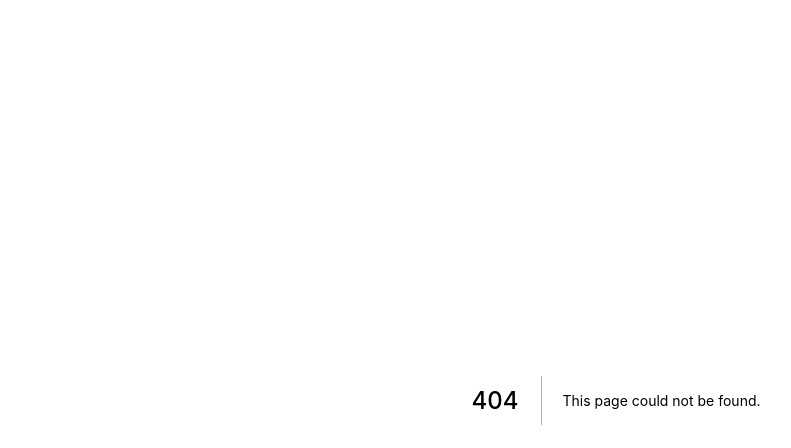
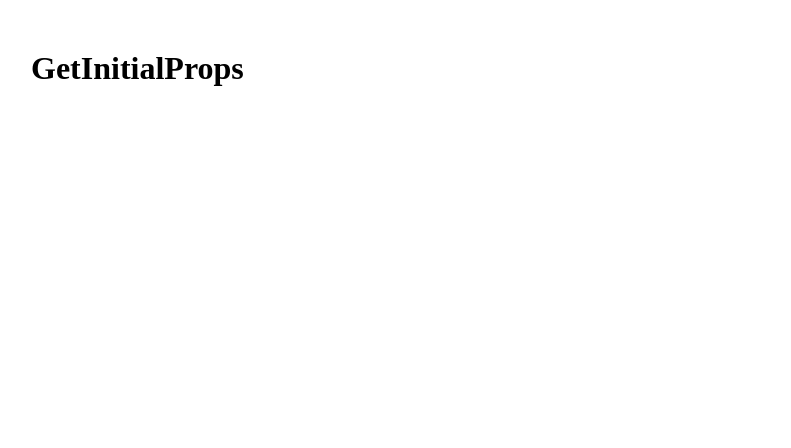
Before and after one commit to huynvn010193/first-demo-nextjs, a Next.js app: page /playground/getIntialProps/text in a window 1280 px wide. Before the commit this address had no page. Shown: the top 448 px of the page, without its empty margins (24-815 px from the left). Built offline with nearby package versions, Linux system fonts and the light colour scheme.

Commit message:
Pending getInitailProps-02

```diff
--- a/pages/playground/getIntialProps/index.tsx
+++ b/pages/playground/getIntialProps/index.tsx
@@ -42,7 +42,6 @@ DemoGetIntialProps.getInitialProps = async (context: NextPageContext) => {
     BASE_URL + "/post/getListPagination.php?pagesize=10&currPage=1"
   );
   const data = await response.json();
-  console.log("data", data);
   return {
     posts: data.posts,
   };
--- /dev/null
+++ b/pages/playground/getIntialProps/text.tsx
@@ -0,0 +1,7 @@
+export default function Test() {
+  return (
+    <div className="container">
+      <h1>GetInitialProps</h1>
+    </div>
+  );
+}
```
